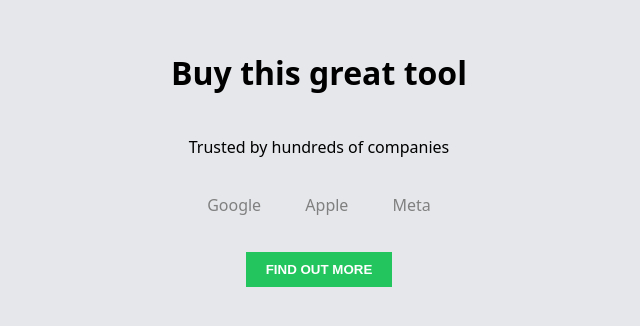
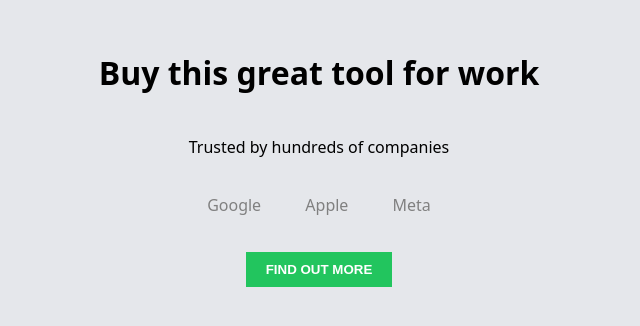
Before and after one commit to playscrape/test, a plain HTML site: page index.html in a window 1280 px wide. Shown: the whole page, without its empty margins (321-961 px from the left). Drawn offline with Linux system fonts and the light colour scheme.

Commit message:
added to work

```diff
--- a/index.html
+++ b/index.html
@@ -8,7 +8,7 @@
 </head>
 <body>
     <div>
-        <h1>Buy this great tool</h1>
+        <h1>Buy this great tool for work</h1>
         <p>Trusted by hundreds of companies</p>
         <ul>
             <li>Google</li>
```
